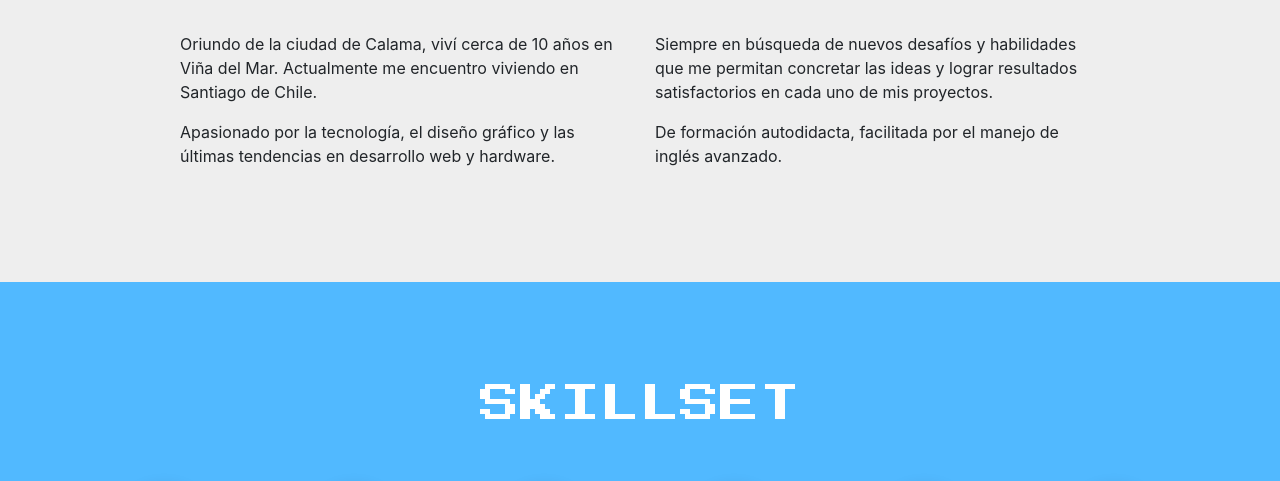
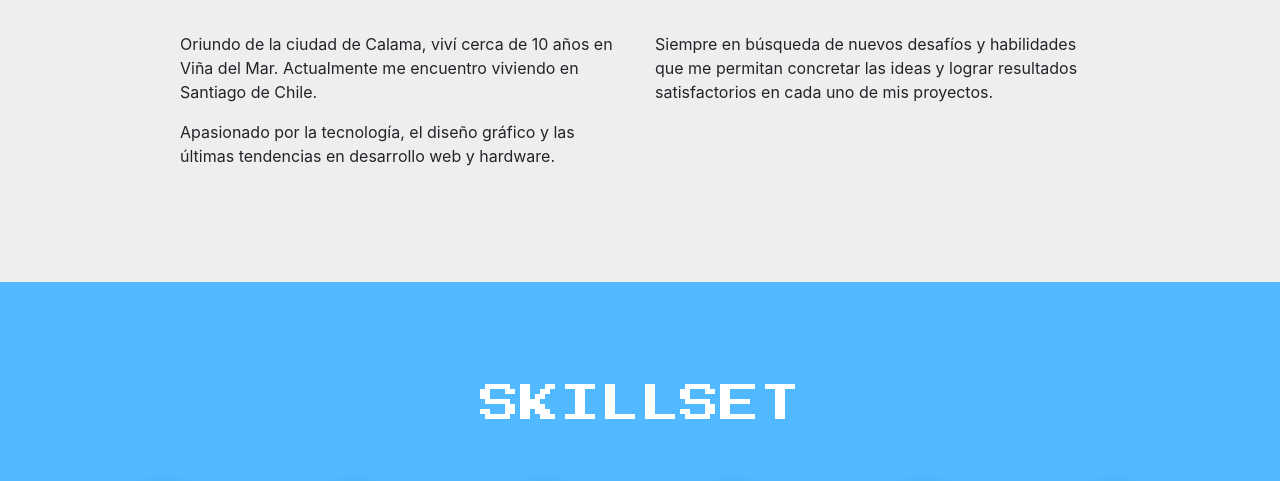
Before and after one commit to Emkauno/portafolio-td, a website: page index.html in a window 1280 px wide. Shown: the part 940-1421 px from the top of the page. Drawn offline with nearby package versions, Linux system fonts and the light colour scheme; a script that the page names is missing.

Commit message:
arreglar texto

```diff
--- a/index.html
+++ b/index.html
@@ -84,7 +84,7 @@
             <p> Siempre en búsqueda de nuevos desafíos y habilidades que me
               permitan concretar las ideas y lograr resultados satisfactorios en cada uno de mis
               proyectos. </p>
-            <p>De formación autodidacta, facilitada por el manejo de inglés avanzado.</p>
+
           </div>
         </div>
       </div>
```
